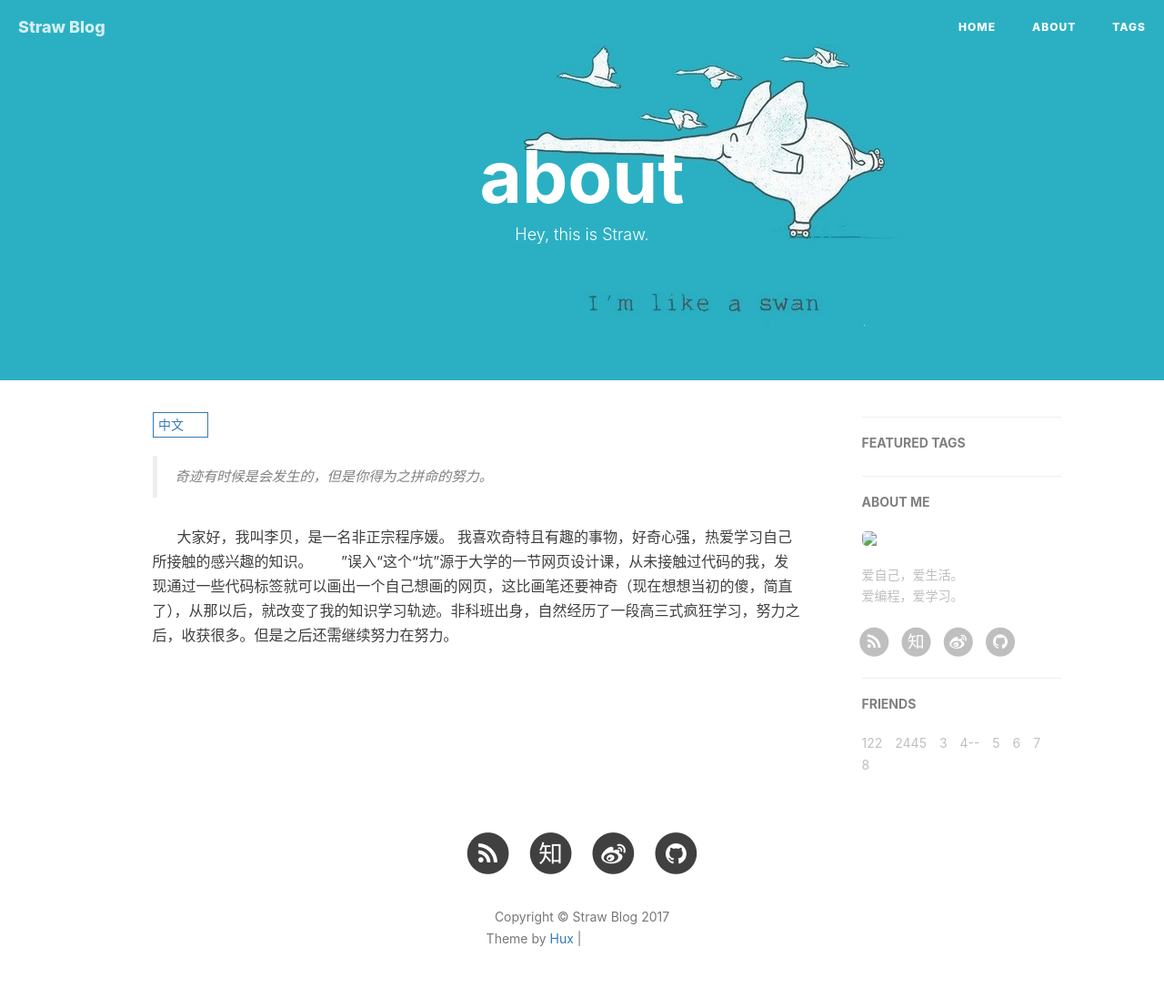
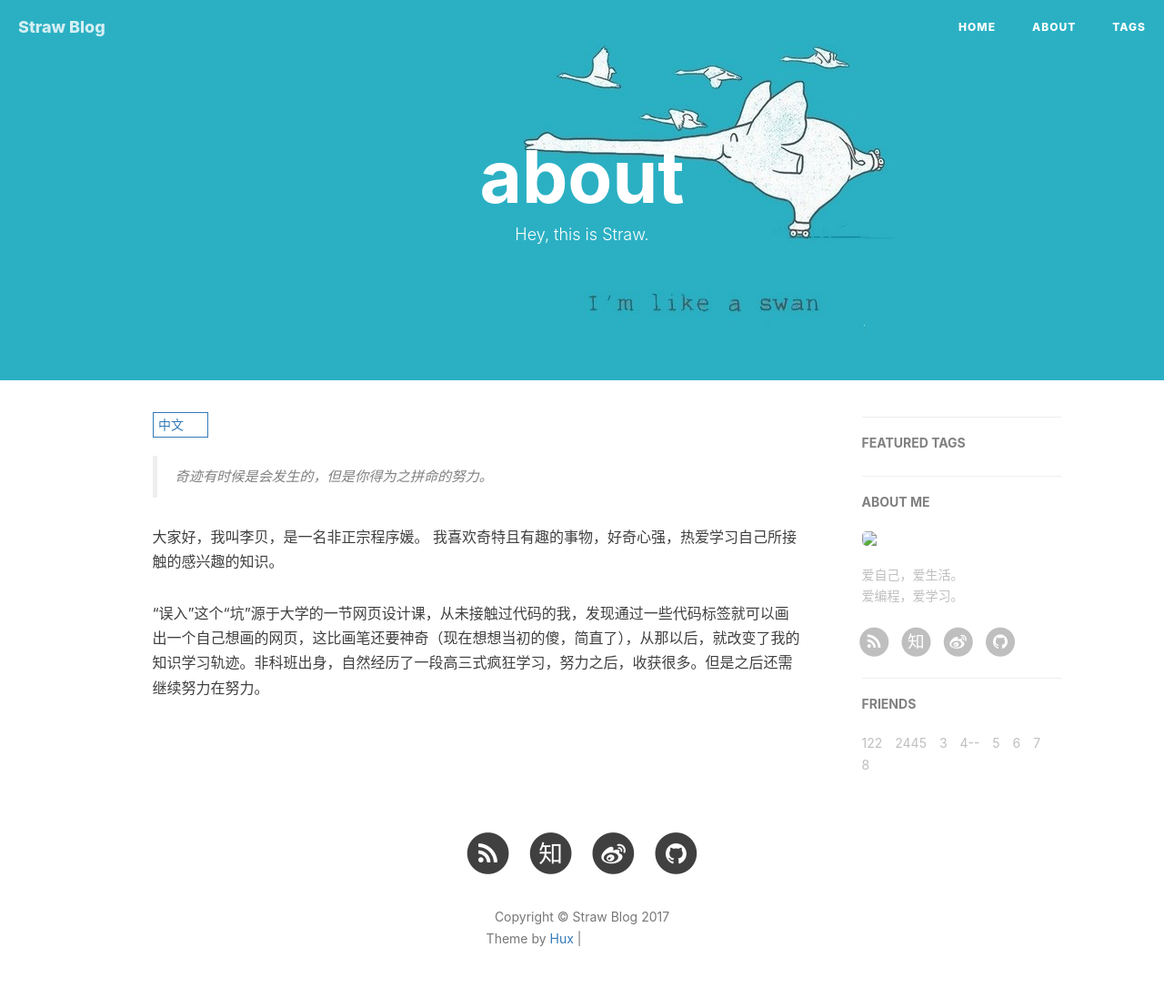
Before and after one commit to Straw22/Straw22.github.io, a Jekyll site: the page built from about.html, in a window 1280 px wide. Shown: the whole page at 91% size. Built offline with Jekyll 4.4.1, drawn with Linux system fonts in a browser that asks for light colours; nearby versions of some CDN libraries; comment, search, counter and statistics services are not loaded; some of the changed lines change nothing that is shown; grey boxes are pictures that could not be loaded.

Commit message:
Update zh.md

```diff
--- a/_includes/about/zh.md
+++ b/_includes/about/zh.md
@@ -1,5 +1,7 @@
 
 > 奇迹有时候是会发生的，但是你得为之拼命的努力。
 
-&nbsp;&nbsp;&nbsp;&nbsp;&nbsp;&nbsp;大家好，我叫李贝，是一名非正宗程序媛。 我喜欢奇特且有趣的事物，好奇心强，热爱学习自己所接触的感兴趣的知识。
-&nbsp;&nbsp;&nbsp;&nbsp;&nbsp;&nbsp;”误入“这个“坑”源于大学的一节网页设计课，从未接触过代码的我，发现通过一些代码标签就可以画出一个自己想画的网页，这比画笔还要神奇（现在想想当初的傻，简直了），从那以后，就改变了我的知识学习轨迹。非科班出身，自然经历了一段高三式疯狂学习，努力之后，收获很多。但是之后还需继续努力在努力。
+大家好，我叫李贝，是一名非正宗程序媛。 我喜欢奇特且有趣的事物，好奇心强，热爱学习自己所接触的感兴趣的知识。
+
+
+“误入”这个“坑”源于大学的一节网页设计课，从未接触过代码的我，发现通过一些代码标签就可以画出一个自己想画的网页，这比画笔还要神奇（现在想想当初的傻，简直了），从那以后，就改变了我的知识学习轨迹。非科班出身，自然经历了一段高三式疯狂学习，努力之后，收获很多。但是之后还需继续努力在努力。
```
